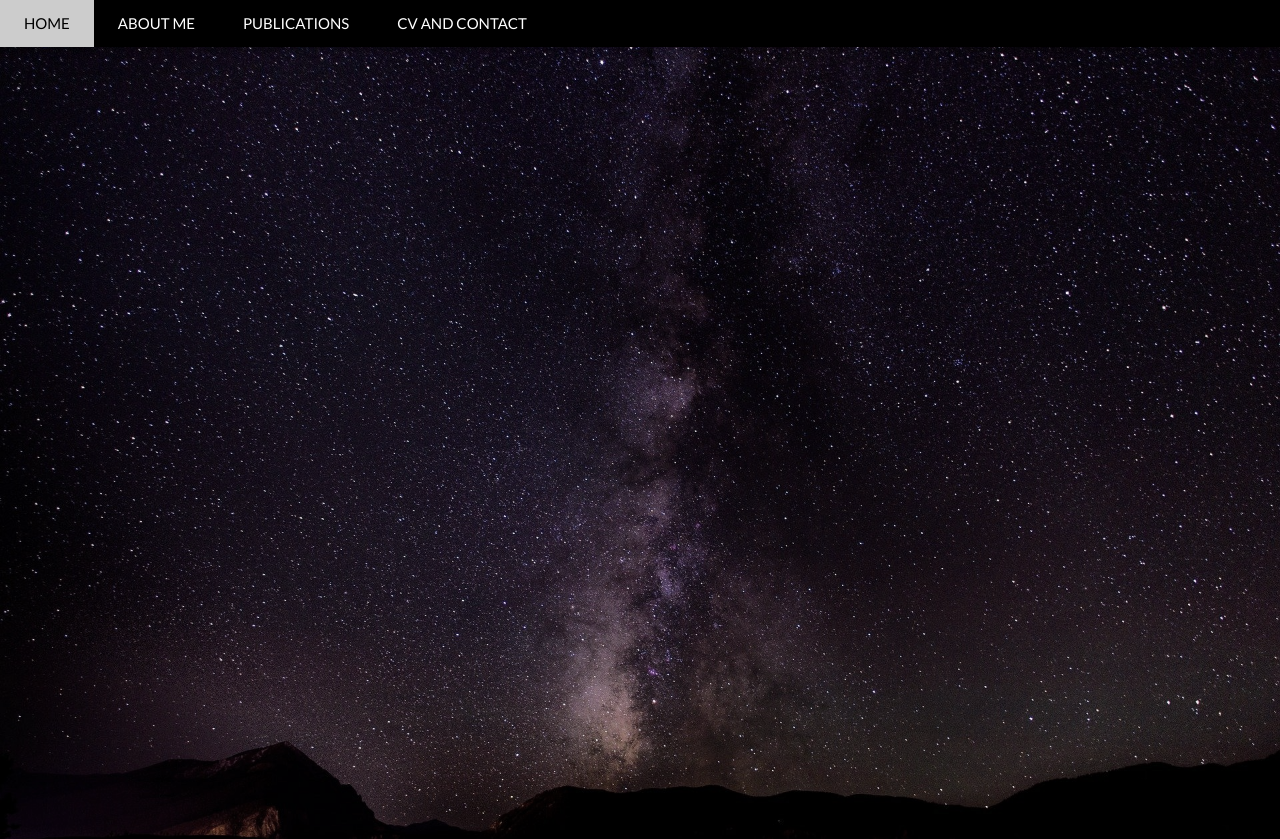
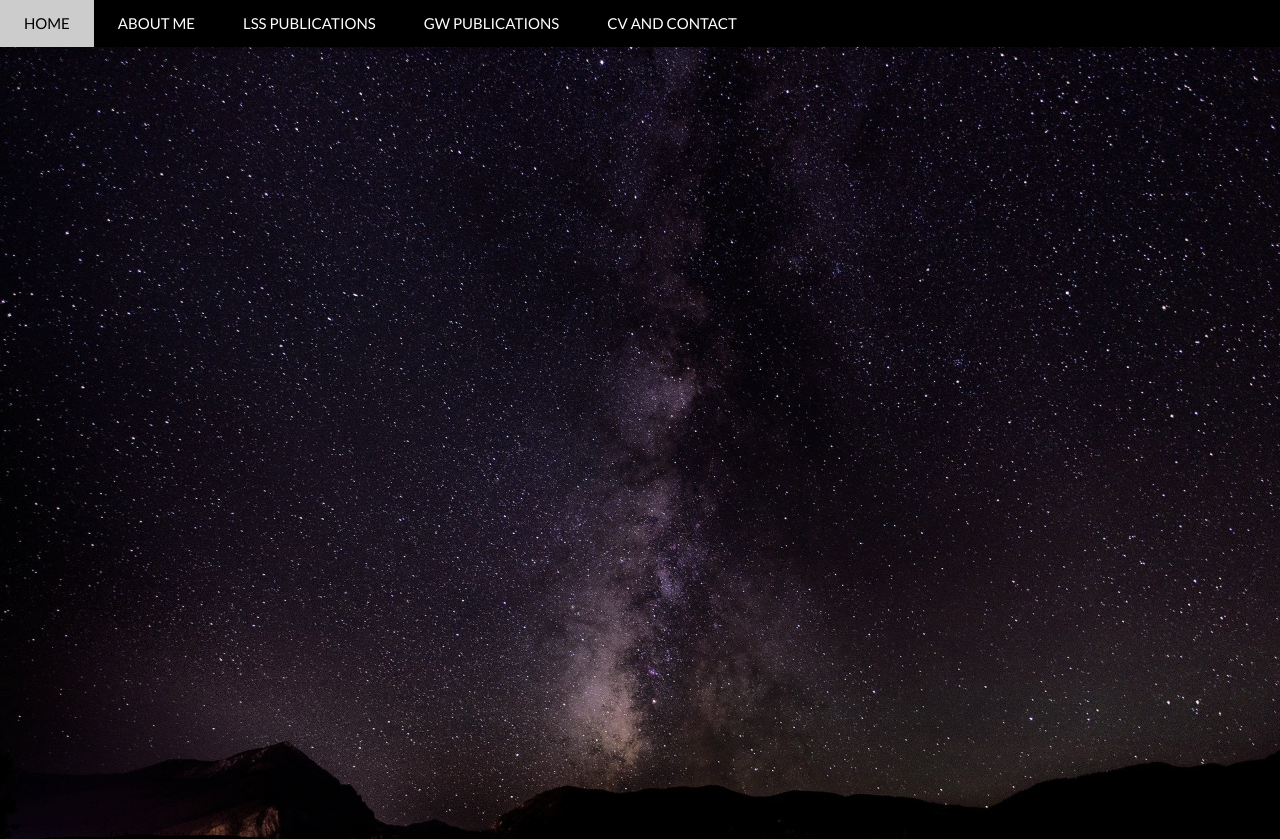
Before and after one commit to henriquerubira/henriquerubira.github.io, a plain HTML site: page index.html in a window 1280 px wide. Shown: the top 839 px of the page. Drawn offline with nearby package versions, Linux system fonts and the light colour scheme.

Commit message:
new update

```diff
--- a/index.html
+++ b/index.html
@@ -18,7 +18,8 @@ body {font-family: "Lato", sans-serif}
     <a class="w3-bar-item w3-button w3-padding-large w3-hide-medium w3-hide-large w3-right" href="javascript:void(0)" onclick="myFunction()" title="Toggle Navigation Menu"><i class="fa fa-bars"></i></a>
     <a href="#" class="w3-bar-item w3-button w3-padding-large">HOME</a>
     <a href="#about" class="w3-bar-item w3-button w3-padding-large w3-hide-small">ABOUT ME</a>
-    <a href="#publications" class="w3-bar-item w3-button w3-padding-large w3-hide-small">PUBLICATIONS</a>
+    <a href="#publicationslss" class="w3-bar-item w3-button w3-padding-large w3-hide-small">LSS PUBLICATIONS</a>
+    <a href="#publicationsgw" class="w3-bar-item w3-button w3-padding-large w3-hide-small">GW PUBLICATIONS</a>
     <a href="CV.pdf" class="w3-bar-item w3-button w3-padding-large w3-hide-small">CV AND CONTACT</a>
 <!--    <a href="#contact" class="w3-bar-item w3-button w3-padding-large w3-hide-small">CONTACT</a> -->
     <!--
@@ -127,9 +128,9 @@ body {font-family: "Lato", sans-serif}
   </div>
 
   <!-- Publications -->
-  <div class="w3-black" id="publications">
+  <div class="w3-black" id="publicationslss">
     <div class="w3-container w3-content w3-padding-64" style="max-width:800px">
-     <h2 class="w3-wide w3-center"> PUBLICATIONS</h2>
+     <h2 class="w3-wide w3-center"> LSS PUBLICATIONS</h2>
        <p class="w3-opacity w3-center"><i></i></p><br>
 
 
@@ -219,9 +220,9 @@ body {font-family: "Lato", sans-serif}
 
 
   <!-- Publications -->
-  <div class="w3-black" id="publications">
+  <div class="w3-black" id="publicationsgw">
     <div class="w3-container w3-content w3-padding-64" style="max-width:800px">
-     <h2 class="w3-wide w3-center"> PUBLICATIONS</h2>
+     <h2 class="w3-wide w3-center">GW PUBLICATIONS</h2>
        <p class="w3-opacity w3-center"><i></i></p><br>
 
 
```
